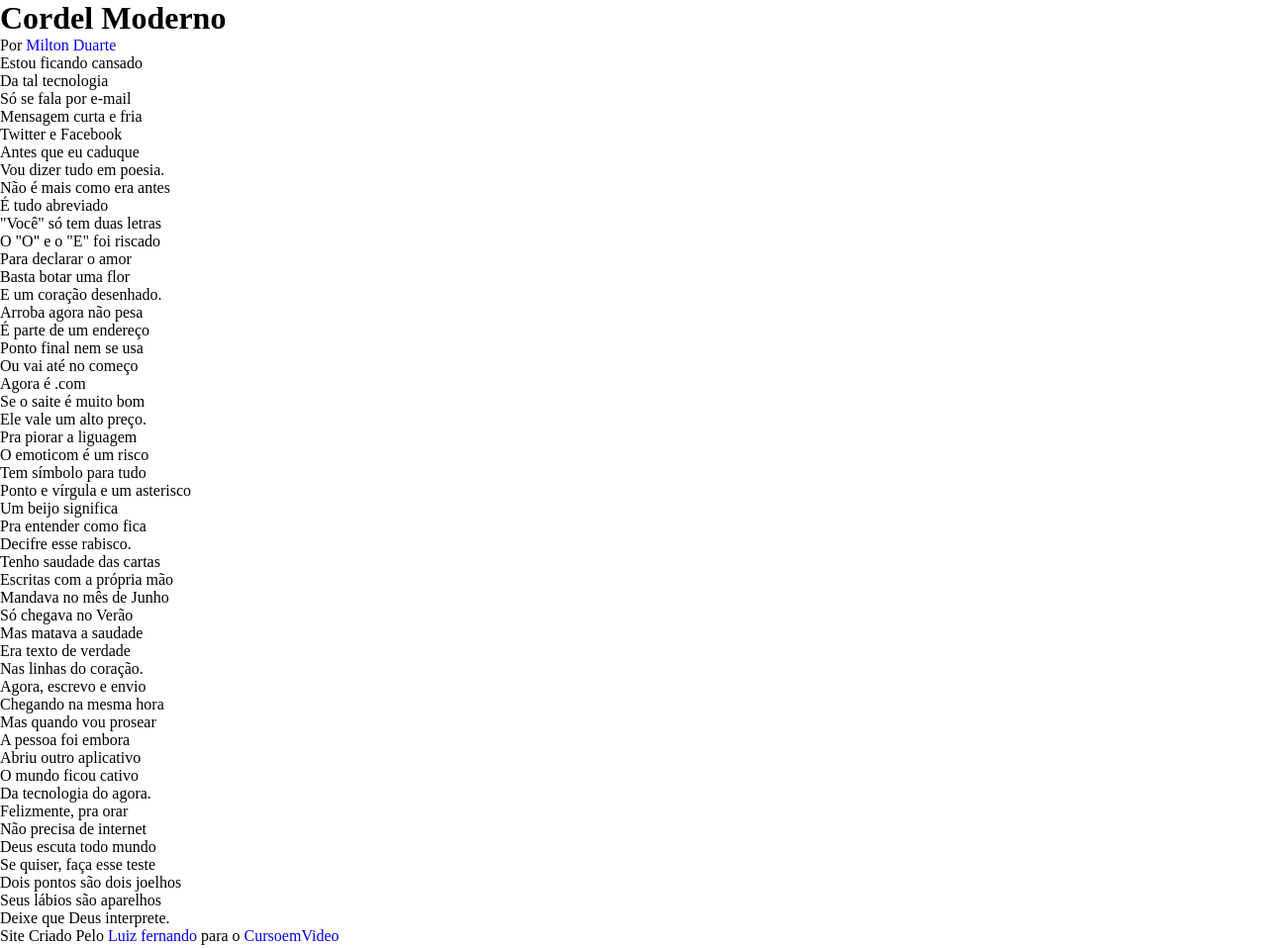
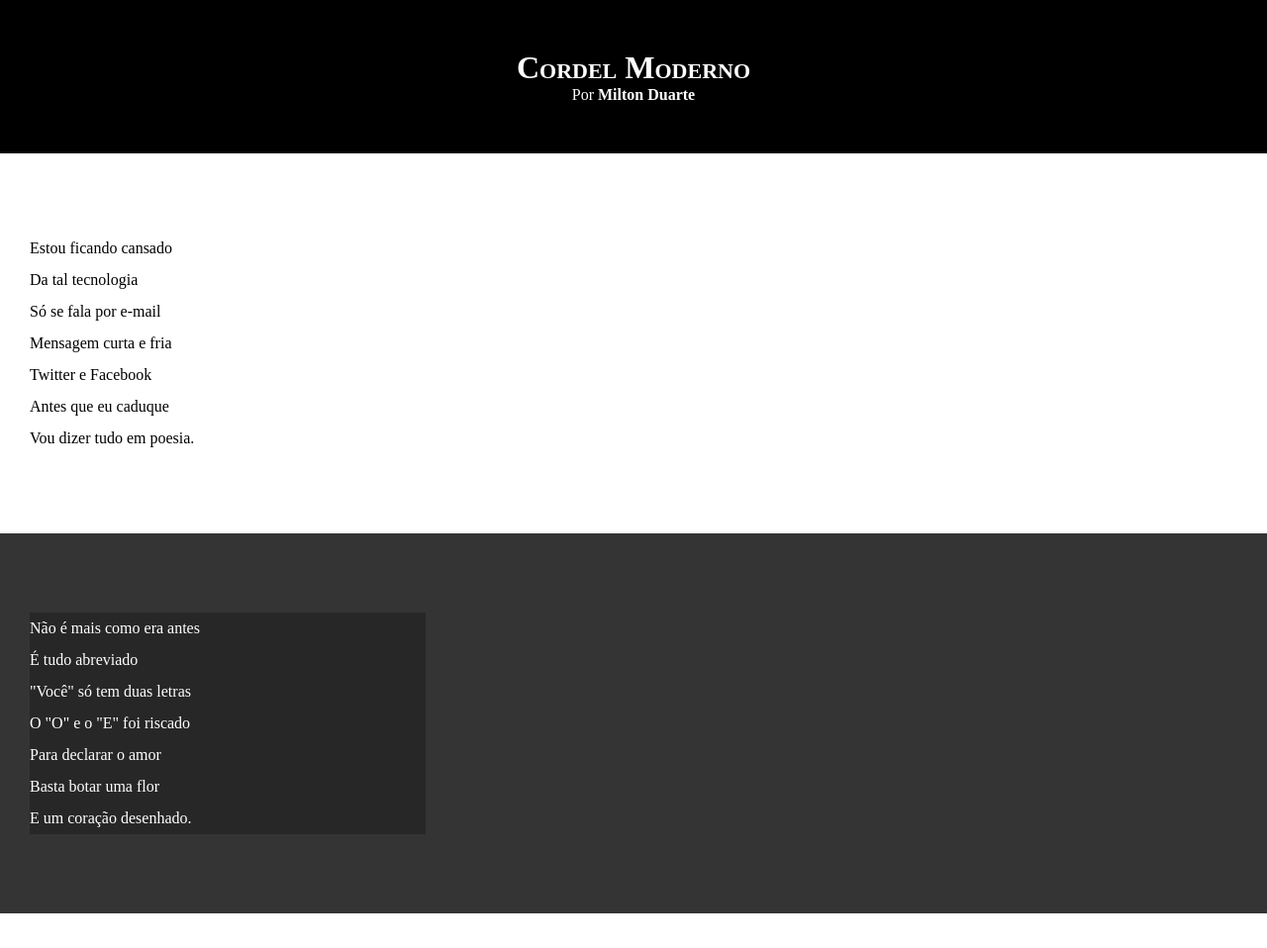
Before and after one commit to luizbucioli/html-css, a plain HTML site: page Desafios/d012/index.html in a window 1280 px wide. Shown: the top 958 px of the page at 99% size. Drawn offline with Linux system fonts and the light colour scheme.

Commit message:
atualizei estilos dos textos

```diff
--- a/Desafios/d012/index.html
+++ b/Desafios/d012/index.html
@@ -13,7 +13,7 @@
         <p>Por <a href="https://www.recantodasletras.com.br/poesias/3186743" target="_blank">Milton Duarte</a></p>
     </header>
 
-    <section>
+    <section class="normal">
         <p>
             Estou ficando cansado <br>
             Da tal tecnologia <br>
@@ -25,7 +25,7 @@
         </p>
     </section>
 
-    <section>
+    <section class="imagem">
         <p>
             Não é mais como era antes<br>
             É tudo abreviado<br>
@@ -37,7 +37,7 @@
         </p>
     </section>
 
-    <section>
+    <section class="normal">
         <p>
             Arroba agora não pesa<br>
             É parte de um endereço<br>
@@ -59,7 +59,7 @@
         </p>
     </section>
 
-    <section>
+    <section class="imagem">
         <p>
             Tenho saudade das cartas<br>
             Escritas com a própria mão<br>
@@ -71,7 +71,7 @@
         </p>
     </section>
 
-    <section>
+    <section class="normal">
         <p>
             Agora, escrevo e envio<br>
             Chegando na mesma hora<br>
--- a/Desafios/d012/style.css
+++ b/Desafios/d012/style.css
@@ -5,3 +5,55 @@
     box-sizing: border-box;
     text-decoration: none;
 }
+
+html, body{
+    min-height: 100vh;
+    background-color: darkgray;
+}
+header{
+    background-color: black;
+    color: white;
+    text-align: center;
+}
+header > h1{
+    padding-top: 50px;
+    font-variant: small-caps;
+}
+header > p{
+    padding-bottom: 50px;
+}
+header a, footer a{
+    color: white;
+    font-weight: bolder;
+}header a:hover, footer a:hover{
+    text-decoration: underline;
+}
+
+section{
+    padding-bottom: 10vh;
+    padding-top: 10vh;
+    line-height: 2em;
+    padding-left: 30px;
+}
+section.normal{
+    background-color: white;
+    color: black;
+}
+section.imagem{
+    background-color: rgb(53, 52, 52);
+    color: white;
+}
+section.imagem > p{
+    width: 400px;
+    background-color: rgba(0, 0, 0, 0.250);
+}
+
+
+
+
+footer{
+    background-color: black;
+    text-align: center;
+    color: white;
+    padding: 10px;
+}
```
